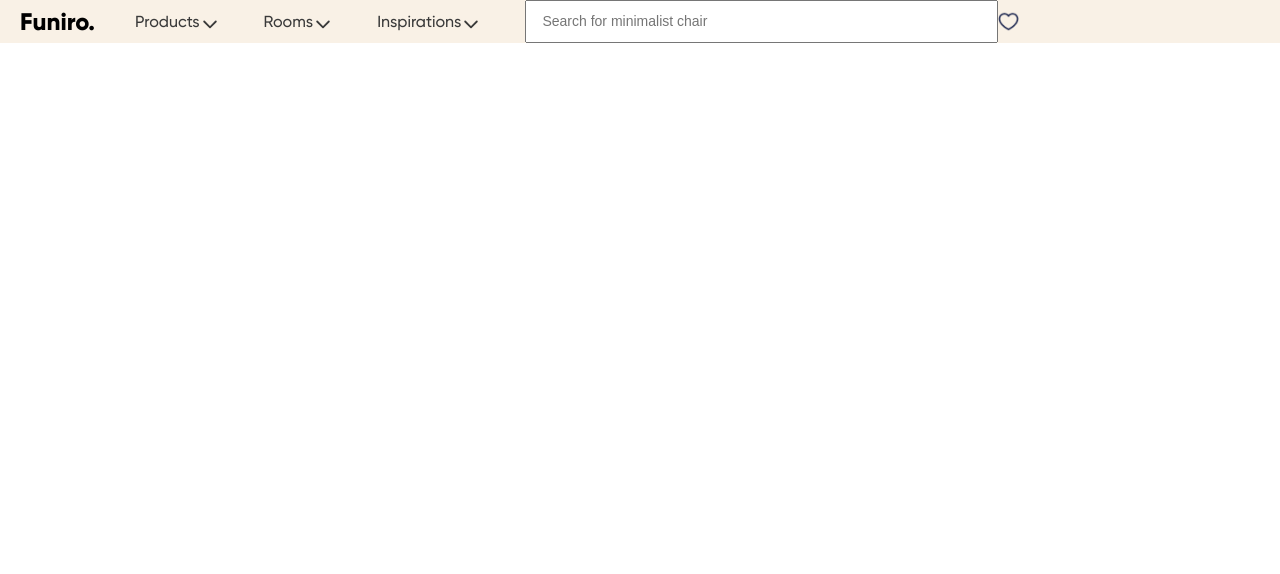
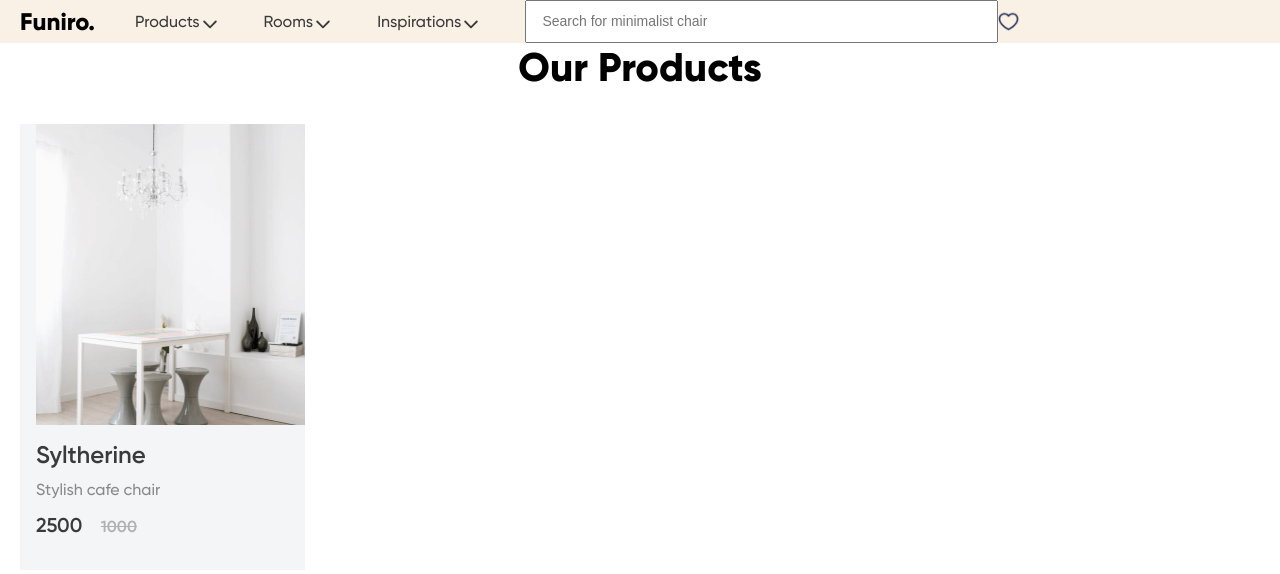
Before and after one commit to Ramazon-hub/FurnitureShop, a plain HTML site: page index.html in a window 1280 px wide. Drawn offline with Linux system fonts and the light colour scheme.

Commit message:
product-template

```diff
--- a/Sass/layout/_list.scss
+++ b/Sass/layout/_list.scss
@@ -0,0 +1,59 @@
+.second-section__heading{
+    text-align: center;
+    // width: 260px;
+    font-size: 4rem;
+    margin-bottom: 3.2rem;
+}
+
+.products-list{
+    display: flex;
+    list-style: none;
+
+    &__card{
+        max-width: 28.5rem;
+        width: 100%;
+        padding-left: 1.6rem;
+        padding-bottom: 3rem;
+        background: #F4F5F7;
+
+        img{
+            max-width: 28.5rem;
+            width: 100%;
+
+        }
+        h3{
+            font-weight: 600;
+            font-size: 24px;
+            line-height: 120%;
+            color: #3A3A3A;
+            margin-top: 1.6rem;
+            margin-bottom: 0.8rem;
+        }
+
+        .product-info{
+            font-weight: 500;
+            font-size: 1.6rem;
+line-height: 150%;
+color: #898989;
+        }
+        .real-price{
+            display: inline-block;
+            font-weight: 600;
+font-size: 2rem;
+line-height: 150%;
+color: #3A3A3A;
+margin-top: 0.8rem;
+margin-right: 1.6rem;
+        }
+
+        .old-price{
+            display: inline-block;
+            font-size: 1.6rem;
+line-height: 150%;
+font-weight: 600;
+text-decoration-line: line-through;
+color: #B0B0B0;
+        }
+    }
+
+}
--- a/Sass/main.scss
+++ b/Sass/main.scss
@@ -14,10 +14,11 @@
 //  companents
 
 //  layout
-@import './layout/headr';
+@import './layout/header';
 @import './layout/nav';
 @import './layout/footer';
 @import './layout/forms';
+@import './layout/list';
 
 
 //  page
--- a/index.html
+++ b/index.html
@@ -10,7 +10,7 @@
 </head>
 
 <body>
-    <header class="site-headr">
+  <header class="site-headr">
         <div class="container">
             <a href="index.html" class="logo">Funiro.</a>
 
@@ -39,14 +39,57 @@
         </div>
     </header>
 
+    <!---------------------
+            MAIN
+     ---------------------->
+    <main>
+
+
+
+
+    <!---------------------
+            SECTION 2 "OUR PRODUCTS"
+    ---------------------->
+        <section>
+            <div class="container">
+                <h2 class="second-section__heading">Our Products</h2>
+                <ul class="products-list">
+                  <li class="products-list__card">
+                 <img class="product-image" src="./images/products/syltherine.png" width="285" height="301" alt="syltherine">
+                 <h3 class="product-name">Syltherine</h3>
+                 <p class="product-info">Stylish cafe chair</p>
+                 <p class="real-price">2500</p>
+              <p class="old-price">1000</p>
+     </li>
+                </ul>
+            </div>
+        </section>
+
+    </main>
 
 
 
 
 
 
+    <!---------------------
+            TEMPLATES
+     ----------------------->
+ <template class="product-card-temp">
+     <li class="card-product">
+        <img class="product-image" src="./images/products/syltherine.png" width="285" height="301" alt="syltherine">
+        <h3 class="product-name">Syltherine</h3>
+        <p class="product-info">Stylish cafe chair</p>
+        <p class="real-price">2500</p>
+        <p class="old-price">1000</p>
+     </li>
+ </template>
 
 
+  <!-----------------------
+            SCRIPTS JS
+    ------------------------>
+    <script src="./scripts/products.js"></script>
     <script src="scripts/main.js"></script>
 </body>
 
--- a/scripts/main.js
+++ b/scripts/main.js
@@ -0,0 +1,21 @@
+const productsWrapper = document.querySelector('.products-list')
+
+
+const cardTemp = document.querySelector('.product-card-temp').content
+
+function createProductFn(products) {
+  let cardFromTemp = cardTemp.cloneNode(true)
+
+    products.forEach(product => {
+        console.log(product);
+        // cardFromTemp.querySelector('.product-image').src = product.poster
+        // cardFromTemp.querySelector('.product-name').textContent = product.name
+        // cardFromTemp.querySelector('.product-info').textContent = product.info
+        // cardFromTemp.querySelector('.real-price').textContent = product.price
+        // cardFromTemp.querySelector('.old-price').textContent = product.old_price
+
+        // productsWrapper.appendChild(cardFromTemp)
+    });
+}
+
+createProductFn()
```
Also changed, not shown: Sass/layout/_header.scss (renamed from Sass/layout/_headr.scss), Sass/main.css, 1 other file.
